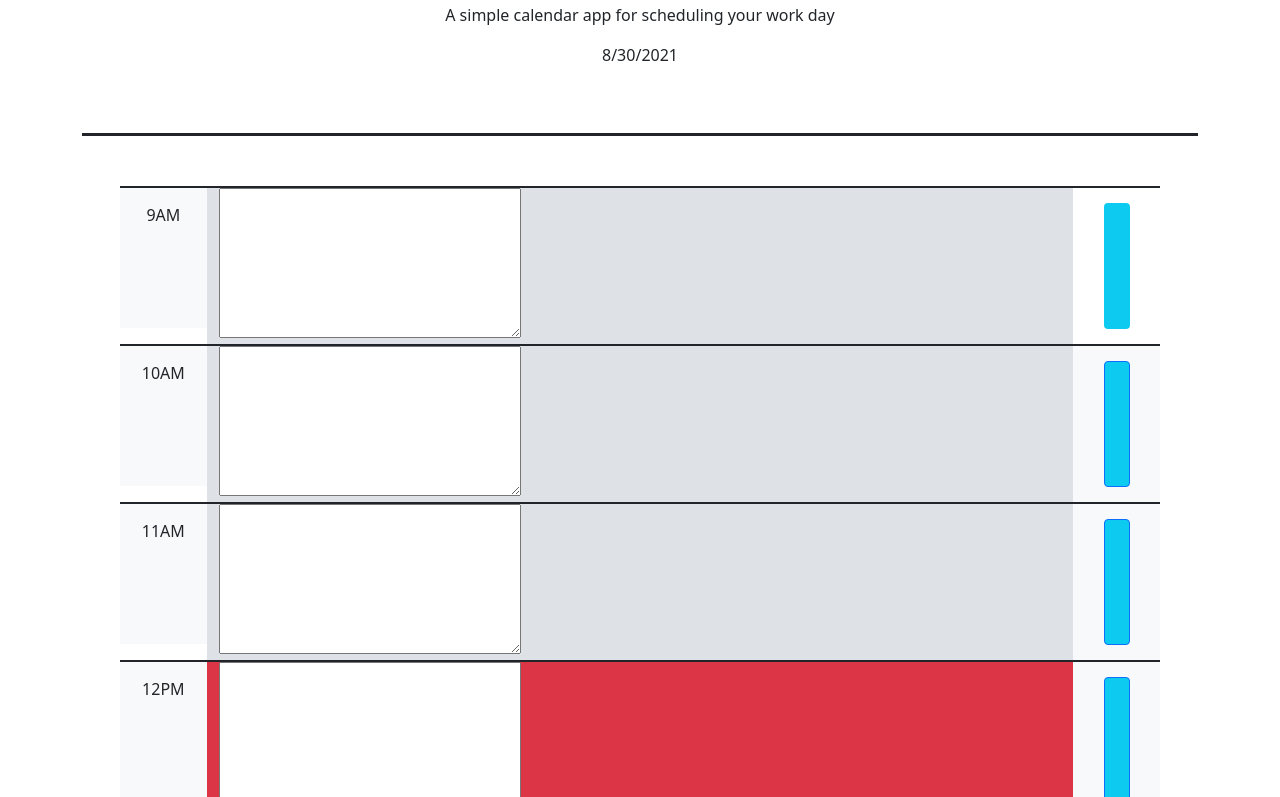
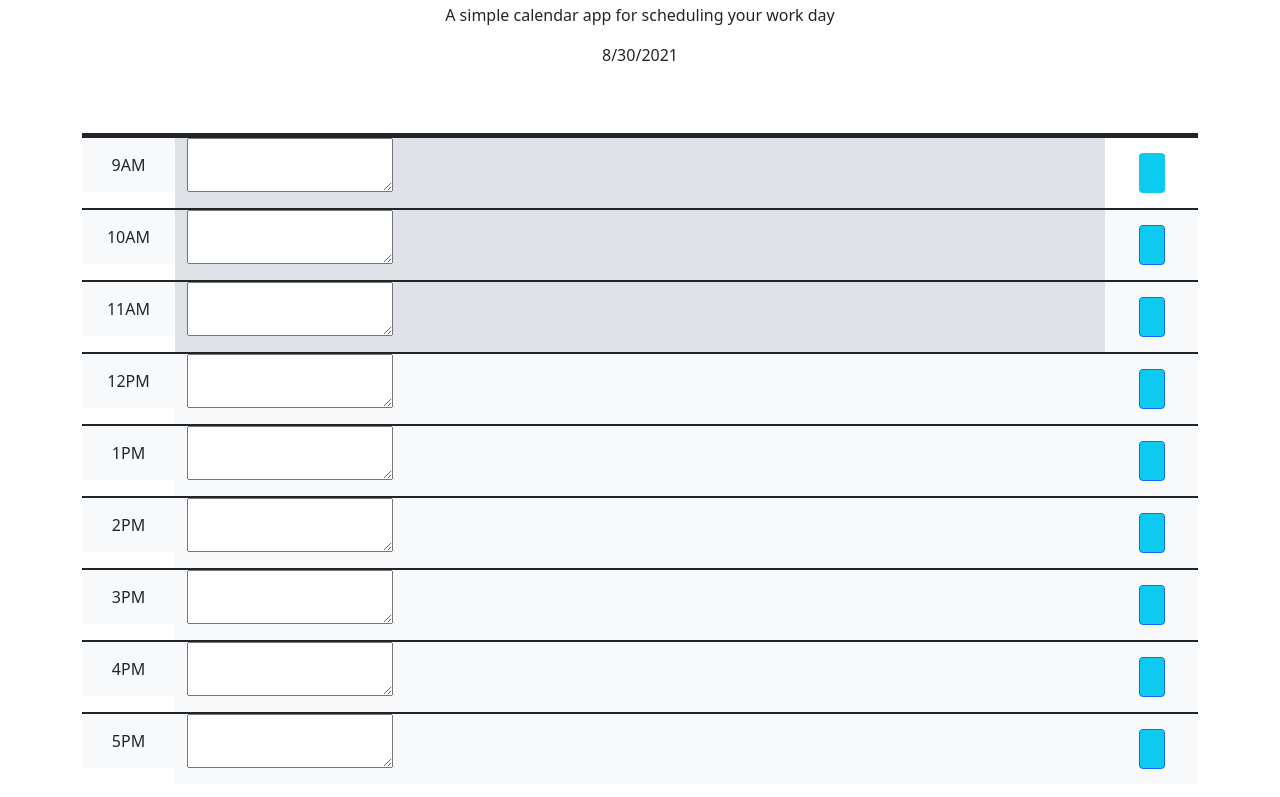
Before and after one commit to tilleyarthur/work-schedule, a plain HTML site: page index.html in a window 1280 px wide. Shown: the part 155-952 px from the top of the page. Drawn offline with nearby package versions, Linux system fonts and the light colour scheme.

Commit message:
add some js

```diff
--- a/assets/css/style.css
+++ b/assets/css/style.css
@@ -23,7 +23,7 @@
   justify-content: center;
 }
 
-.schedule {
+.planner {
   padding: 50px;
 }
 
--- a/index.html
+++ b/index.html
@@ -33,97 +33,107 @@
     </div>
 
 
-  <main class="schedule">
-    <div class="row">
+    <main class="container">
+
+      <section class="row">
         <span class="border border-dark"></span>
-      <div class="col-1 bg-light text-dark mb-3">9AM</div>
+        <time class="col-1 bg-light text-dark mb-3">9AM</time>
         <div class="col-10 text-dark">
-        <textarea id="timeblock" class="schedule"></textarea>
+          <textarea id="timeblock" class="event-group"></textarea>
         </div>
         <div class="col-1 text-dark bg-color">
           <button id="save-event" class="btn btn-block btn-col"></button>
         </div>
-    </div>
+      </section>
+
       <div class="row">
         <span class="border border-dark"></span>
         <div class="col-1 bg-light text-dark mb-3">10AM</div>
         <div class="col-10 text-dark">
-        <textarea id="timeblock" class="schedule"></textarea>
+          <textarea id="timeblock" class="event-group"></textarea>
         </div>
         <div class="col-1 bg-light text-dark">
           <button id="save-event" class="btn btn-block btn-primary btn-col"></button>
         </div>
       </div>
+
       <div class="row">
         <span class="border border-dark"></span>
         <div class="col-1 bg-light text-dark mb-3">11AM</div>
         <div class="col-10 text-dark">
-        <textarea id="timeblock" class="schedule"></textarea>
+          <textarea id="timeblock" class="event-group"></textarea>
         </div>
         <div class="col-1 bg-light text-dark">
           <button id="save-event" class="btn btn-block btn-primary btn-col"></button>
         </div>
       </div>
+
       <div class="row">
         <span class="border border-dark"></span>
         <div class="col-1 bg-light text-dark mb-3">12PM</div>
-      <div class="col-10 bg-danger text-dark">
-        <textarea id="timeblock" class="schedule"></textarea>
+        <div class="col-10 bg-light text-dark">
+          <textarea id="timeblock" class="event-group"></textarea>
         </div>
         <div class="col-1 bg-light text-dark">
           <button id="save-event" class="btn btn-block btn-primary btn-col"></button>
         </div>
       </div>
+
       <div class="row">
         <span class="border border-dark"></span>
         <div class="col-1 bg-light text-dark mb-3">1PM</div>
-      <div class="col-10 text-dark">
-        <textarea id="timeblock" class="schedule"></textarea>
+        <div class="col-10 bg-light text-dark">
+          <textarea id="timeblock" class="event-group"></textarea>
         </div>
         <div class="col-1 bg-light text-dark">
           <button id="save-event" class="btn btn-block btn-primary btn-col"></button>
         </div>
       </div>
+
       <div class="row">
         <span class="border border-dark"></span>
         <div class="col-1 bg-light text-dark mb-3">2PM</div>
-      <div class="col-10 text-dark">
-        <textarea id="timeblock" class="schedule"></textarea>
+        <div class="col-10 bg-light text-dark">
+          <textarea id="timeblock" class="event-group"></textarea>
         </div>
         <div class="col-1 bg-light text-dark">
           <button id="save-event" class="btn btn-block btn-primary btn-col"></button>
         </div>
       </div>
+
       <div class="row">
         <span class="border border-dark"></span>
         <div class="col-1 bg-light text-dark mb-3">3PM</div>
-      <div class="col-10 text-dark">
-        <textarea id="timeblock" class="schedule"></textarea>
+        <div class="col-10 bg-light text-dark">
+          <textarea id="timeblock" class="event-group"></textarea>
         </div>
         <div class="col-1 bg-light text-dark">
           <button id="save-event" class="btn btn-block btn-primary btn-col"></button>
         </div>
       </div>
+
       <div class="row">
         <span class="border border-dark"></span>
         <div class="col-1 bg-light text-dark mb-3">4PM</div>
-      <div class="col-10 text-dark">
-        <textarea id="timeblock" class="schedule"></textarea>
+        <div class="col-10 bg-light text-dark">
+          <textarea id="timeblock" class="event-group"></textarea>
         </div>
         <div class="col-1 bg-light text-dark">
           <button id="save-event" class="btn btn-block btn-primary btn-col"></button>
         </div>
       </div>
+
       <div class="row">
         <span class="border border-dark"></span>
         <div class="col-1 bg-light text-dark mb-3">5PM</div>
-      <div class="col-10 text-dark">
-        <textarea id="timeblock" class="schedule"></textarea>
+        <div class="col-10 bg-light text-dark">
+          <textarea id="timeblock" class="event-group"></textarea>
         </div>
         <div class="col-1 bg-light text-dark">
           <button id="save-event" class="btn btn-block btn-primary btn-col"></button>
         </div>
       </div>
+
     </main>
 
 
@@ -131,5 +141,6 @@
     <script src="https://cdnjs.cloudflare.com/ajax/libs/jqueryui/1.12.1/jquery-ui.min.js"></script>
     <script src="https://cdnjs.cloudflare.com/ajax/libs/popper.js/1.15.0/umd/popper.min.js"></script>
     <script src="https://cdnjs.cloudflare.com/ajax/libs/twitter-bootstrap/4.3.1/js/bootstrap.min.js"></script>
+  </div>
 </body>
 </html>
```
Also changed, not shown: assets/js/script.js (+80 -9 lines), 2 other files. Lines whose indentation alone changed are shown as unchanged.
